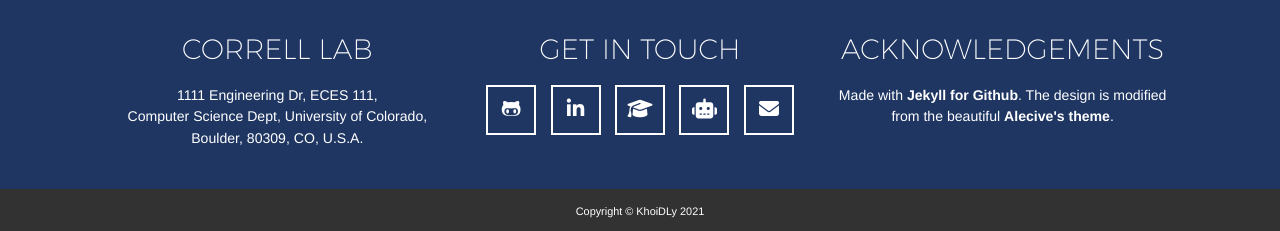
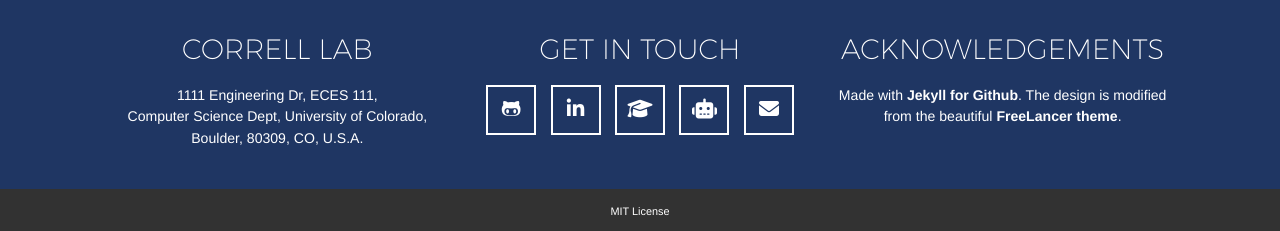
Before and after one commit to KhoiDLy/KhoiDLy.github.io, a Jekyll site: the page built from index.html, in a window 1280 px wide and 900 px high, scrolled down 2238 px. Shown: the part 666-897 px from the top of the window. Built offline with Jekyll 4.4.1, drawn with Linux system fonts in a browser that asks for light colours; nearby versions of some CDN libraries; some web fonts are replaced.

Commit message:
Update footer.html

```diff
--- a/_includes/footer.html
+++ b/_includes/footer.html
@@ -26,7 +26,7 @@
                     </div>
                     <div class="col-lg-4">
                         <h3>Acknowledgements</h3>
-                        <p class="small">Made with <a href="http://jekyllrb.com/">Jekyll for Github</a>. The design is modified from the beautiful <a href="https://github.com/alecive/alecive.github.io"> Alecive's theme</a>.</p>
+                        <p class="small">Made with <a href="http://jekyllrb.com/">Jekyll for Github</a>. The design is modified from the beautiful <a href="https://github.com/jeromelachaud/freelancer-theme"> FreeLancer theme</a>.</p>
                     </div>
                 </div>
             </div>
@@ -35,7 +35,7 @@
             <div class="container">
                 <div class="row">
                     <div class="col-lg-12 small">
-                        Copyright &copy; {{ site.title }} 20{{ site.time | date: '%y' }}
+                        MIT License
                     </div>
                 </div>
             </div>
```
